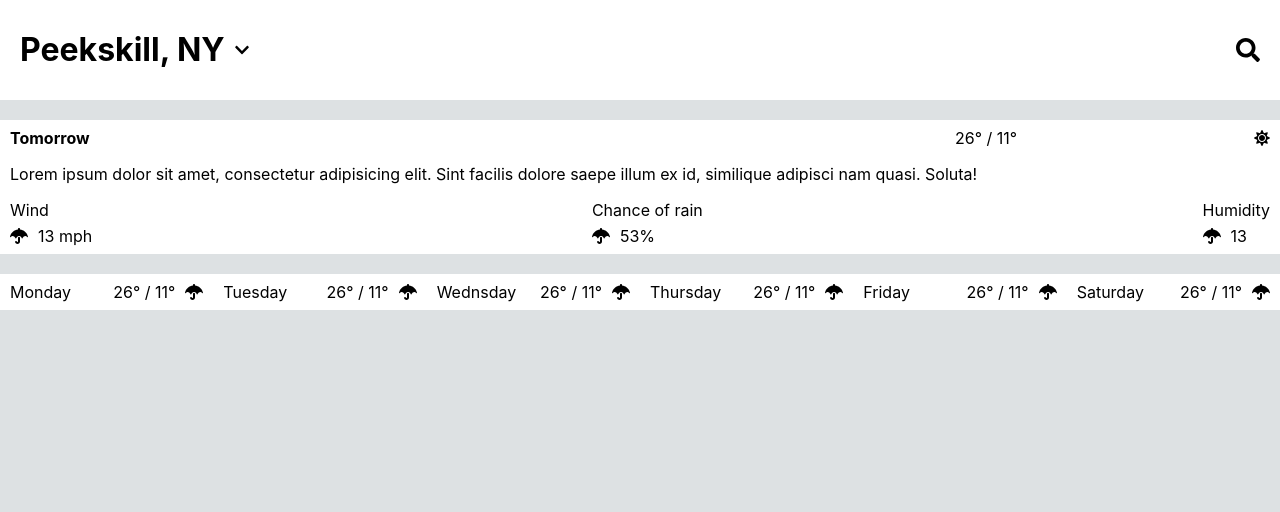
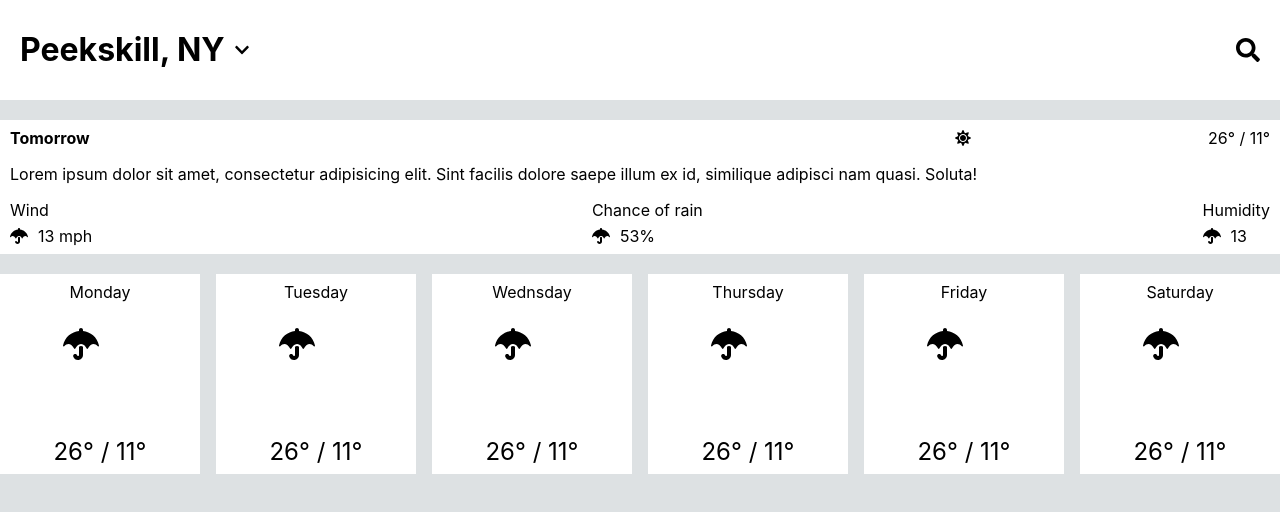
Before and after one commit to harrisonJones12/weather-app, a React (Create React App) app: page / in a window 1280 px wide. Shown: the top 512 px of the page. Built offline with nearby package versions, Linux system fonts and the light colour scheme.

Commit message:
add more desktop styles

```diff
--- a/src/components/NextDay/NextDay.jsx
+++ b/src/components/NextDay/NextDay.jsx
@@ -26,8 +26,8 @@ function NextDay() {
         <div className={`${baseClass}-next-day-heading`}>
           <h3 className="heading">Tomorrow</h3>
           <div className="type-of-day-high-low">
+            {icon("sun", "sun-icon")}
             <p>26&deg; / 11&deg;</p>
-            {icon("sun", "sun-icon")}
           </div>
         </div>
         <p>
@@ -64,42 +64,42 @@ function NextDay() {
         <div className="card">
           <h3>Monday</h3>
           <div className="icon-temperature-group">
-            <p>26&deg; / 11&deg;</p>
+            <p className="temperature">26&deg; / 11&deg;</p>
             {icon("umbrella", "umbrella-icon days-of-the-week-card-icons")}
           </div>
         </div>
         <div className="card">
           <h3>Tuesday</h3>
           <div className="icon-temperature-group">
-            <p>26&deg; / 11&deg;</p>
+            <p className="temperature">26&deg; / 11&deg;</p>
             {icon("umbrella", "umbrella-icon days-of-the-week-card-icons")}
           </div>
         </div>
         <div className="card">
           <h3>Wednsday</h3>
           <div className="icon-temperature-group">
-            <p>26&deg; / 11&deg;</p>
+            <p className="temperature">26&deg; / 11&deg;</p>
             {icon("umbrella", "umbrella-icon days-of-the-week-card-icons")}
           </div>
         </div>
         <div className="card">
           <h3>Thursday</h3>
           <div className="icon-temperature-group">
-            <p>26&deg; / 11&deg;</p>
+            <p className="temperature">26&deg; / 11&deg;</p>
             {icon("umbrella", "umbrella-icon days-of-the-week-card-icons")}
           </div>
         </div>
         <div className="card">
           <h3>Friday</h3>
           <div className="icon-temperature-group">
-            <p>26&deg; / 11&deg;</p>
+            <p className="temperature">26&deg; / 11&deg;</p>
             {icon("umbrella", "umbrella-icon days-of-the-week-card-icons")}
           </div>
         </div>
         <div className="card">
           <h3>Saturday</h3>
           <div className="icon-temperature-group">
-            <p>26&deg; / 11&deg;</p>
+            <p className="temperature">26&deg; / 11&deg;</p>
             {icon("umbrella", "umbrella-icon days-of-the-week-card-icons")}
           </div>
         </div>
--- a/src/components/NextDay/NextDay.scss
+++ b/src/components/NextDay/NextDay.scss
@@ -69,17 +69,35 @@
       display: flex;
       justify-content: space-between;
       padding: 20px;
+      box-sizing: border-box; //this might be messing with mobile styles
 
       @media (min-width: 768px) {
         width: 200px;
         padding: 10px;
+        height: 200px;
+        flex-direction: column;
+        align-items: center;
       }
 
       .icon-temperature-group {
         display: flex;
 
+        @media (min-width: 768px) {
+          flex-direction: column-reverse;
+        }
+
+        .temperature {
+          @media (min-width: 768px) {
+            font-size: 24px;
+          }
+        }
+
         .days-of-the-week-card-icons {
           margin-left: 10px;
+          @media (min-width: 768px) {
+            margin-bottom: 80px;
+            font-size: xx-large;
+          }
         }
       }
     }
```
